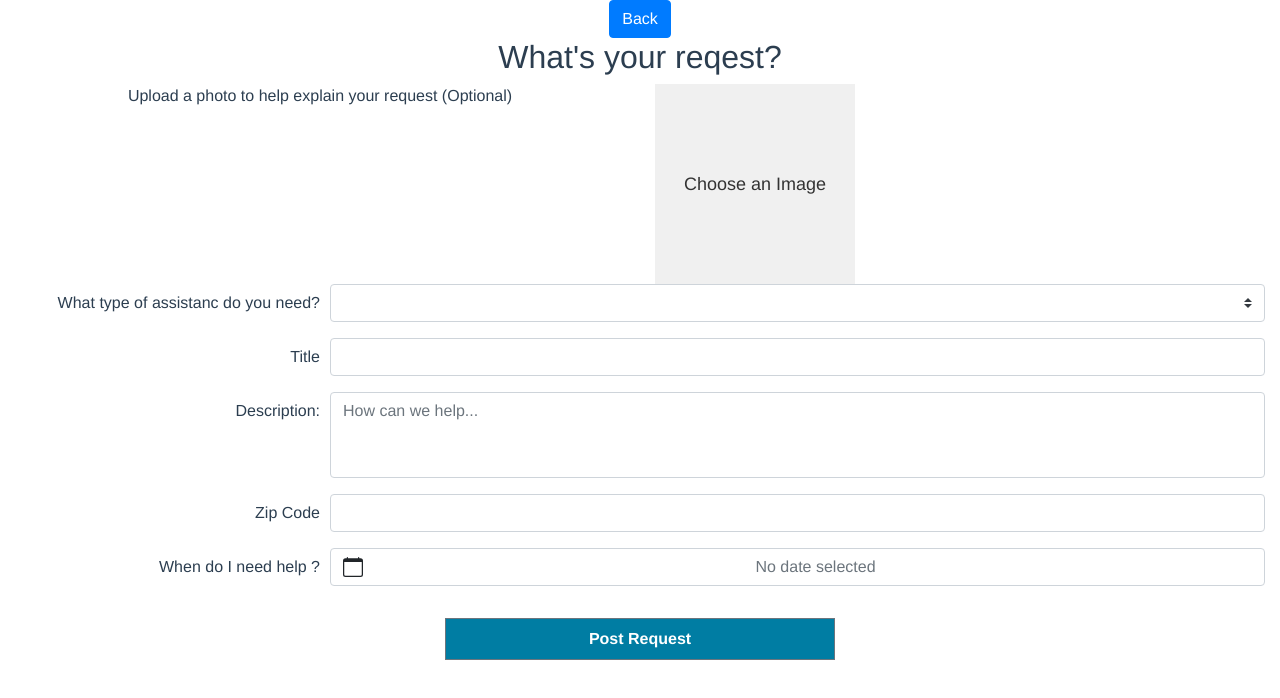
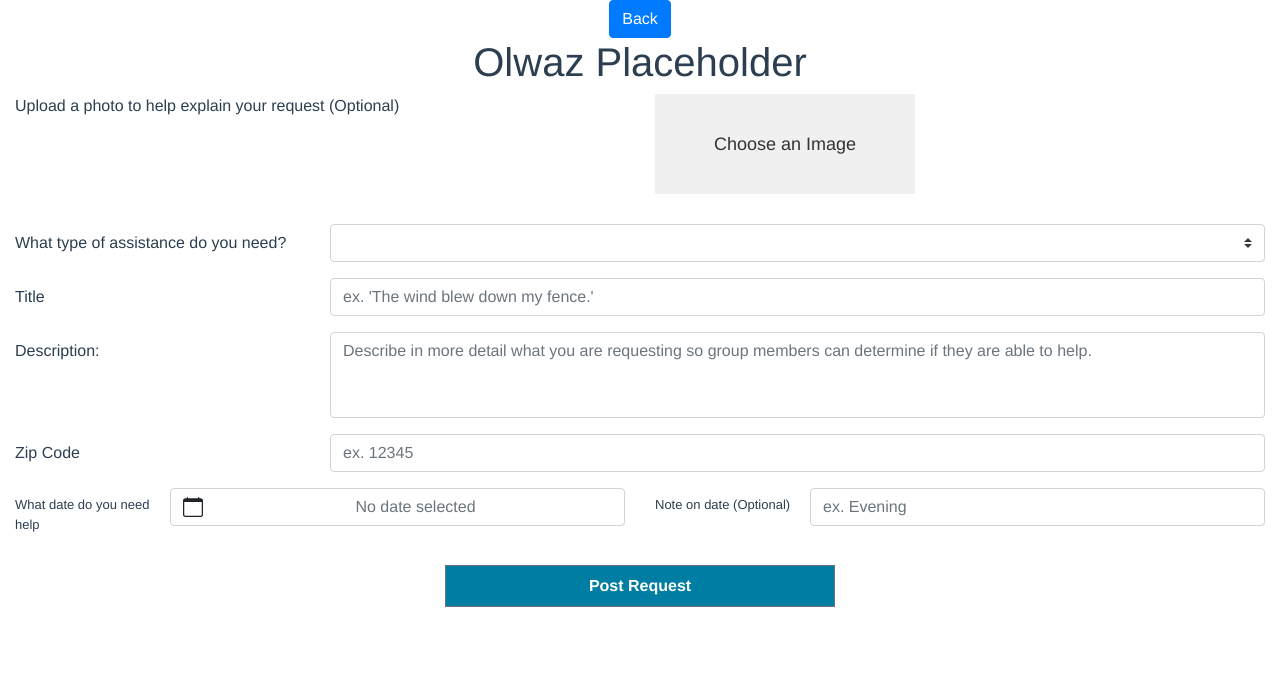
Before and after one commit to jakeomaits/pitt-civic-hackathon, a Vue app in the folder civic-ui/: page /#/HelpForm in a window 1280 px wide. Shown: the top 698 px of the page. Built offline with nearby package versions, Linux system fonts and the light colour scheme.

Commit message:
restyled help form

```diff
--- a/civic-ui/src/components/HelpForm.vue
+++ b/civic-ui/src/components/HelpForm.vue
@@ -56,42 +56,44 @@ export default {
 
     <b-button type="text" variant="primary">Back</b-button>
 
-    <h2>What's your reqest?</h2>
+    <h1>Olwaz Placeholder</h1>
     <b-form @submit="onSubmit">
 
-<div class="app">
+<div style="height: 100px; margin-bottom: 30px;">
     <b-row>
-      <b-col><p>Upload a photo to help explain your request (Optional)</p></b-col>
-      <b-col><base-image-input v-model="imageFile"/></b-col>
+      <b-col><p style="text-align: left;">Upload a photo to help explain your request (Optional)</p></b-col>
+      <b-col><base-image-input v-model="imageFile" style="height: 100px; width: 260px;"/></b-col>
     </b-row>
 
   </div>
 
       <b-form-group
         label-cols-sm="3"
-        label-align-sm="right"
-        label="What type of assistanc do you need? "
+        label-align="left"
+        label="What type of assistance do you need? "
         label-for="help-title"
       >
         <div>
-          <b-form-select v-model="helpForm.helpType" :options="options"></b-form-select>
+          <b-form-select v-model="helpForm.helpType" :options="options"  >
+          </b-form-select>
         </div>
       </b-form-group>
 
-      <b-form-group label="Title" label-for="help-title" label-cols-sm="3" label-align-sm="right">
-        <b-form-input id="title" v-model="helpForm.title"></b-form-input>
+      <b-form-group label="Title" label-for="help-title" label-cols-sm="3"
+                    label-align="left">
+        <b-form-input id="title" v-model="helpForm.title" placeholder="ex. 'The wind blew down my fence.'" ></b-form-input>
       </b-form-group>
 
       <b-form-group
         label="Description:"
         label-for="Description"
         label-cols-sm="3"
-        label-align-sm="right"
+        label-align="left"
       >
         <b-form-textarea
           id="description"
           v-model="helpForm.description"
-          placeholder="How can we help..."
+          placeholder="Describe in more detail what you are requesting so group members can determine if they are able to help."
           rows="3"
           max-rows="6"
         ></b-form-textarea>
@@ -101,19 +103,35 @@ export default {
           label="Zip Code"
           label-for="help-zip"
           label-cols-sm="3"
-          label-align-sm="right"
+          label-align="left"
+
         >
-          <b-form-input id="zip" v-model="helpForm.zip"></b-form-input>
+          <b-form-input id="zip" v-model="helpForm.zip" placeholder="ex. 12345"></b-form-input>
         </b-form-group>
 
+         <b-row>
+      <b-col>
         <b-form-group
-          label="When do I need help ?"
+          label="What date do you need help"
           label-for="help-date"
           label-cols-sm="3"
-          label-align-sm="right"
+          label-align="left"
+          style="font-size: 13px;"
         >
           <b-form-datepicker id="example-datepicker" v-model="helpForm.requestedDate" class="mb-2"></b-form-datepicker>
-        </b-form-group>
+        </b-form-group></b-col>
+           <b-col><b-form-group
+               label="Note on date (Optional)"
+               label-for="help-date"
+               label-cols-sm="3"
+               label-align="left"
+               style="font-size: 13px;"
+           >
+
+           <b-form-input id="time-of-day" placeholder="ex. Evening"></b-form-input>
+              </b-form-group>
+           </b-col>
+         </b-row>
       </span>
       <StickyButtonRequest />
     </b-form>
```
